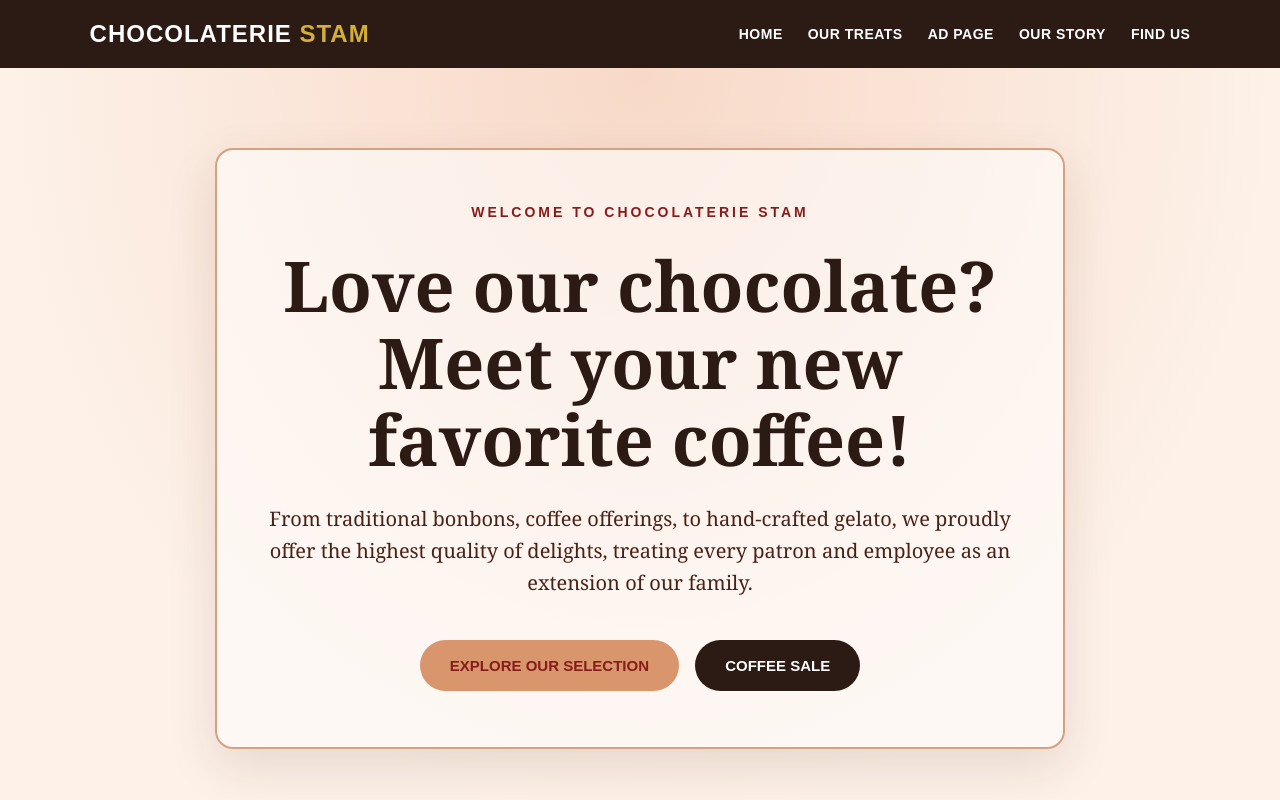
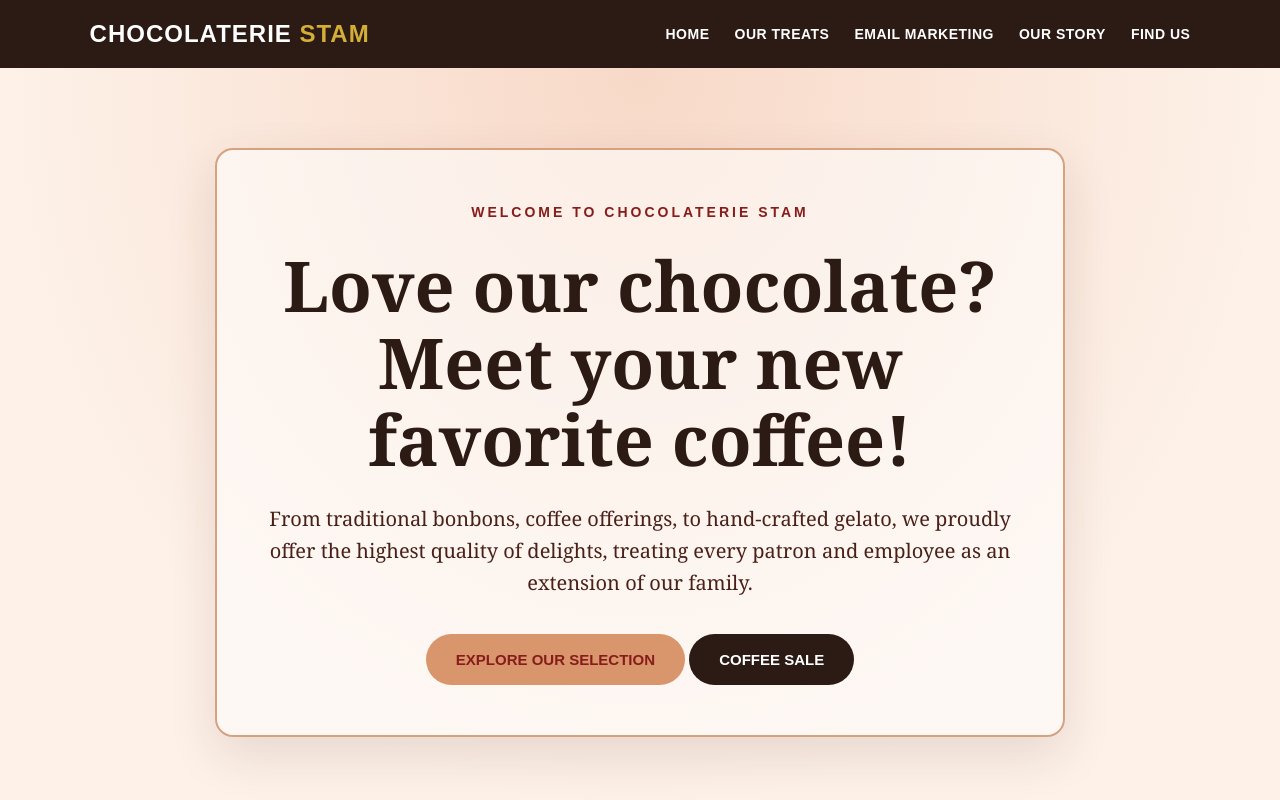
Before and after one commit to TateWall/Stam-Email-Marketing, a plain HTML site: page index.html in a window 1280 px wide. Shown: the top 800 px of the page. Drawn offline with Linux system fonts and the light colour scheme.

Commit message:
Update navigation to replace Ads page with Email Marketing and link to email.html

```diff
--- a/index.html
+++ b/index.html
@@ -22,7 +22,7 @@ nav { background:var(--chocolate-dark); padding:20px 7%; display:flex; align-ite
 .eyebrow { font-size:14px; letter-spacing:3px; font-weight:900; color:var(--accent-rose); font-family:Arial,Helvetica,sans-serif; text-transform:uppercase; }
 h1 { font-size:clamp(38px,6vw,70px); line-height:1.1; margin:25px 0; font-weight:900; color:var(--chocolate-dark); }
 .hero p { font-size:20px; line-height:1.6; margin-bottom:35px; color:var(--chocolate-light); }
-.button { display:inline-block; background:var(--peach); color:var(--accent-rose); border:0; padding:17px 30px; border-radius:999px; font-weight:900; font-size:15px; font-family:Arial,Helvetica,sans-serif; transition:.2s; margin:6px; }
+.button { display:inline-block; background:var(--peach); color:var(--accent-rose); border:0; padding:17px 30px; border-radius:999px; font-weight:900; font-size:15px; font-family:Arial,Helvetica,sans-serif; }
 .button:hover { background:#e6b18f; transform:translateY(-3px); }
 .button-dark { background:var(--chocolate-dark); color:var(--white); }
 .button-dark:hover { background:var(--chocolate-light); }
@@ -53,7 +53,7 @@ footer { background:var(--chocolate-dark); color:var(--white); text-align:center
 footer h2 { font-size:28px; color:var(--gold); }
 footer a { color:var(--gold); font-weight:bold; margin:0 12px; }
 footer p { color:#e3c9b9; font-size:14px; }
-@media (max-width:750px) { .treats-grid,.family-grid { grid-template-columns:1fr; } nav { justify-content:center; text-align:center; } .nav-links { justify-content:center; gap:15px; } .hero { min-height:550px; } .hero-content { padding:35px 20px; } .hero p { font-size:17px; } .section { padding:60px 18px; } }
+@media (max-width:750px) { .treats-grid,.family-grid { grid-template-columns:1fr; } nav { justify-content:center; text-align:center; } .nav-links { justify-content:center; gap:15px; } }
 </style>
 </head>
 <body>
@@ -62,7 +62,7 @@ footer p { color:#e3c9b9; font-size:14px; }
   <div class="nav-links">
     <a href="index.html">HOME</a>
     <a href="#treats">OUR TREATS</a>
-    <a href="Ads.html">AD PAGE</a>
+    <a href="email.html">EMAIL MARKETING</a>
     <a href="#family">OUR STORY</a>
     <a href="#location">FIND US</a>
   </div>
@@ -92,7 +92,7 @@ footer p { color:#e3c9b9; font-size:14px; }
   <div class="container gelato-content">
     <span class="eyebrow">OUR WORK WITH CHOCOLATERIE STAM</span>
     <h2 class="section-title">Executive Summary</h2>
-    <p>As a group we have been working with Chocolaterie Stam, specifically the Ames store. So far we have conducted a website audit on the company's current website, in order to offer suggestions for improvement while applying course material. For example, maximizing web presence, best web development practice (UX and UI design), click-through rate, SEO performance, and more. Our audit report was helpful in identifying opportunities to improve Chocolaterie Stam's web presence.</p>
+    <p>As a group we have been working with Chocolaterie Stam, specifically the Ames store. So far we have conducted a website audit on the company's current website, in order to offer suggestions for making their online presence more inviting and accessible. We have also focused on building thoughtful marketing campaigns that help tell the Stam story and bring more people into the Ames shop.</p>
   </div>
 </section>
 <section class="section family-section" id="family">
@@ -109,13 +109,13 @@ footer p { color:#e3c9b9; font-size:14px; }
   <div class="container">
     <h2 class="section-title">VISIT US TODAY</h2>
     <p class="section-description">Step inside Chocolaterie Stam and indulge in a sweet escape.</p>
-    <div class="location-box"><h3>CHOCOLATERIE STAM</h3><p>230 Main Street<br>Ames, Iowa 50010</p><p>Bonbons, truffles, hand-crafted gelato, coffee, and warm Dutch hospitality.</p><a href="https://stamchocolate.com" target="_blank" rel="noopener noreferrer" class="button">OFFICIAL WEBSITE</a></div>
+    <div class="location-box"><h3>CHOCOLATERIE STAM</h3><p>230 Main Street<br>Ames, Iowa 50010</p><p>Bonbons, truffles, hand-crafted gelato, coffee, and warm Dutch hospitality.</p><a href="https://maps.google.com/?q=230+Main+Street+Ames+Iowa+50010" target="_blank" rel="noopener noreferrer" class="button button-dark">GET DIRECTIONS</a></div>
   </div>
 </section>
 <footer>
   <h2>CHOCOLATERIE STAM</h2>
   <p>Treating every patron and employee as an extension of our family.</p>
-  <div><a href="index.html">Home</a><a href="#treats">Our Treats</a><a href="Ads.html">Ad Page</a><a href="#location">Locations</a></div>
+  <div><a href="index.html">Home</a><a href="#treats">Our Treats</a><a href="email.html">Email Marketing</a><a href="#location">Locations</a></div>
   <p style="margin-top:30px">&copy; Chocolaterie Stam. All rights reserved.</p>
 </footer>
 </body>
```
